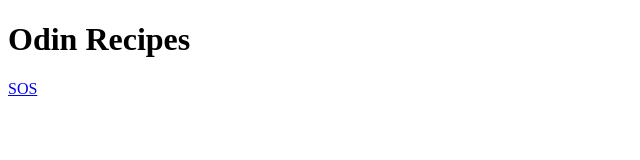
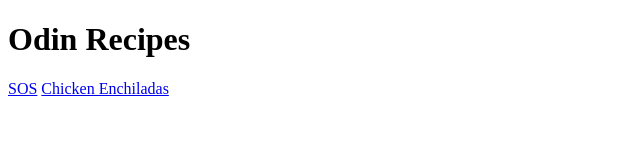
Before and after one commit to andmperotti/odin-recipes, a plain HTML site: page index.html in a window 1280 px wide. Shown: the whole page, without its empty margins (0-640 px from the left). Drawn offline with Linux system fonts and the light colour scheme.

```diff
--- a/index.html
+++ b/index.html
@@ -8,5 +8,6 @@
 <body>
     <h1>Odin Recipes</h1>
     <a href="recipes/sos.html">SOS</a>
+    <a href="recipes/chicken-enchiladas.html">Chicken Enchiladas</a>
 </body>
 </html>
```
